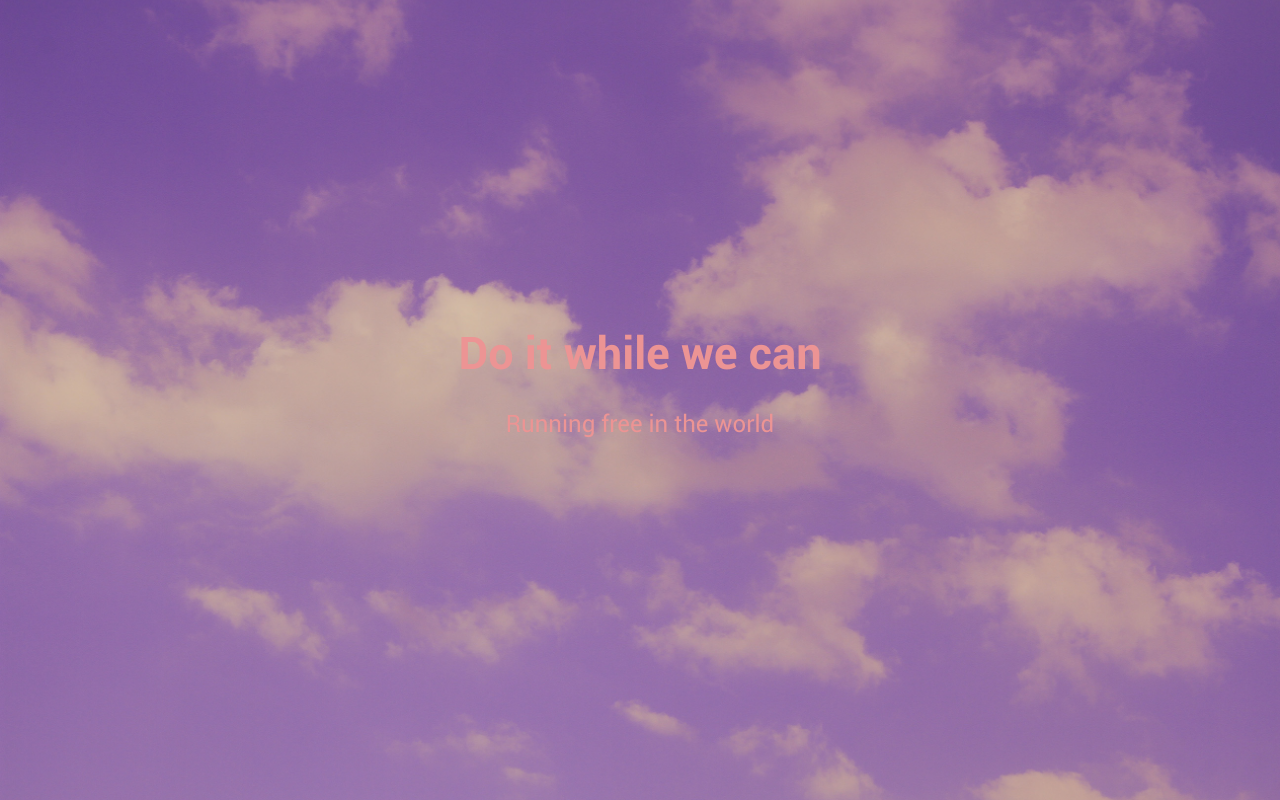
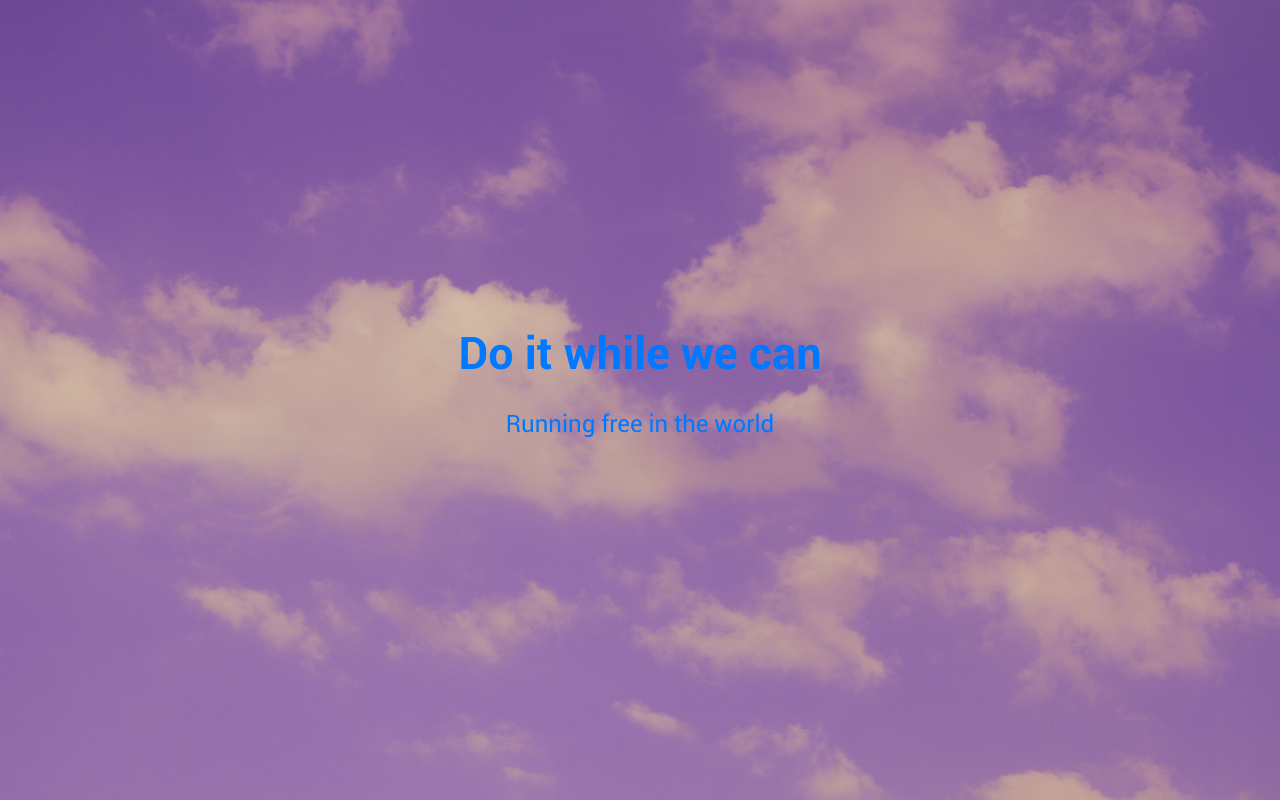
Before and after one commit to Jacksonzwang/Jacksonzwang.github.io, a plain HTML site: page index.html in a window 1280 px wide. Drawn offline with Linux system fonts and the light colour scheme.

Commit message:
Slightly fix

```diff
--- a/css/maintance.css
+++ b/css/maintance.css
@@ -29,13 +29,13 @@ h1 {
     font-weight: bold;
     font-family: "Roboto Bold";
     /*color: #ffffff;*/
-    color: #ec9494;
+    color: #0078ff;
     margin-top: -0.5em;
 }
 
 p {
     /*color: #ffffff;*/
-    color: #ec9494;
+    color: #0078ff;
 }
 
 .message {
```
